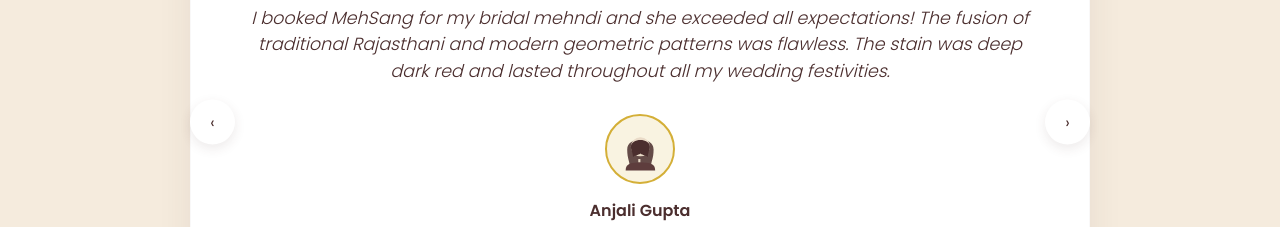
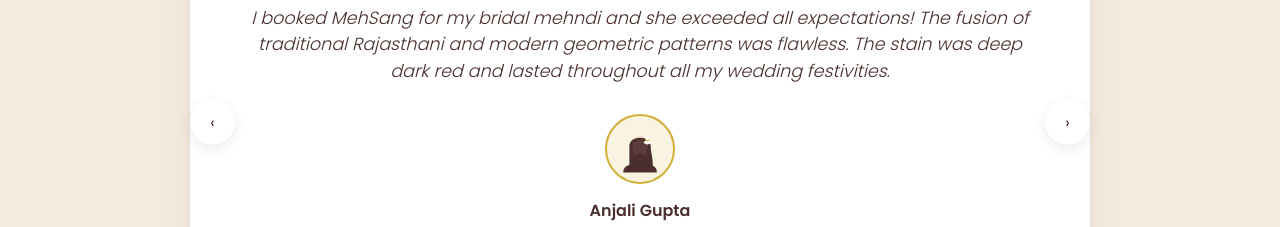
Before and after one commit to rohit8859/MehSangPromotional, a React (Vite) app in the folder frontend/: page / in a window 1280 px wide. Shown: the part 4920-5147 px from the top of the page. Built offline with nearby package versions, Linux system fonts and the light colour scheme; no server answers; the HTML template or start-up script is replaced by a standard one; a web font is replaced by a local one.

Commit message:
Upgrade female client avatar silhouette style with longer flowing hair and a decorative gold-white gajra flower

```diff
--- a/frontend/src/components/Testimonials.jsx
+++ b/frontend/src/components/Testimonials.jsx
@@ -18,16 +18,21 @@
     display: 'flex', alignItems: 'center', justifyContent: 'center',
     margin: '0 auto 15px', overflow: 'hidden'
   }}>
-    <svg viewBox="0 0 100 100" style={{ width: '80%', height: '80%' }}>
-      {/* Hair outline in back */}
-      <path d="M25,50 C25,25 75,25 75,50 C75,68 70,72 70,85 L30,85 C30,72 25,68 25,50 Z" fill="var(--brown)" opacity="0.85" />
+    <svg viewBox="0 0 100 100" style={{ width: '85%', height: '85%' }}>
       {/* Head & Neck */}
-      <path d="M50,68 L50,75 L46,75 L46,68 Z" fill="var(--beige-dark)" />
-      <circle cx="50" cy="45" r="18" fill="var(--beige-dark)" />
-      {/* Hair front/sides */}
-      <path d="M32,45 C32,28 68,28 68,45 C68,52 64,56 64,65 C60,60 55,62 50,58 C45,62 40,60 36,65 C36,56 32,52 32,45 Z" fill="var(--brown)" />
+      <path d="M50,70 L50,78 L44,78 L44,70 Z" fill="var(--beige-dark)" />
+      <circle cx="50" cy="46" r="19" fill="var(--beige-dark)" />
+      {/* Elegant Hair (longer and flowing) */}
+      <path d="M31,45 C31,25 69,25 69,45 C69,58 73,62 73,85 C68,82 65,85 60,82 C55,85 50,82 45,85 C40,82 35,85 31,80 C31,62 31,58 31,45 Z" fill="var(--brown)" />
+      <path d="M37,42 C40,32 60,32 63,42 C65,48 61,52 61,62 C57,58 53,60 50,56 C47,60 43,58 39,62 C39,52 35,48 37,42 Z" fill="var(--brown-light)" />
       {/* Shoulders */}
-      <path d="M22,90 C22,76 34,75 50,75 C66,75 78,76 78,90 Z" fill="var(--brown-light)" />
+      <path d="M20,92 C20,78 32,77 50,77 C68,77 80,78 80,92 Z" fill="var(--brown)" />
+      {/* Small floral detail in hair (adds a premium, bridal touch!) */}
+      <circle cx="63" cy="35" r="4" fill="var(--gold)" />
+      <circle cx="66" cy="38" r="3" fill="var(--ivory)" />
+      <circle cx="60" cy="38" r="3" fill="var(--ivory)" />
+      <circle cx="63" cy="31" r="3" fill="var(--ivory)" />
+      <circle cx="63" cy="39" r="3" fill="var(--ivory)" />
     </svg>
   </div>
 );
```
